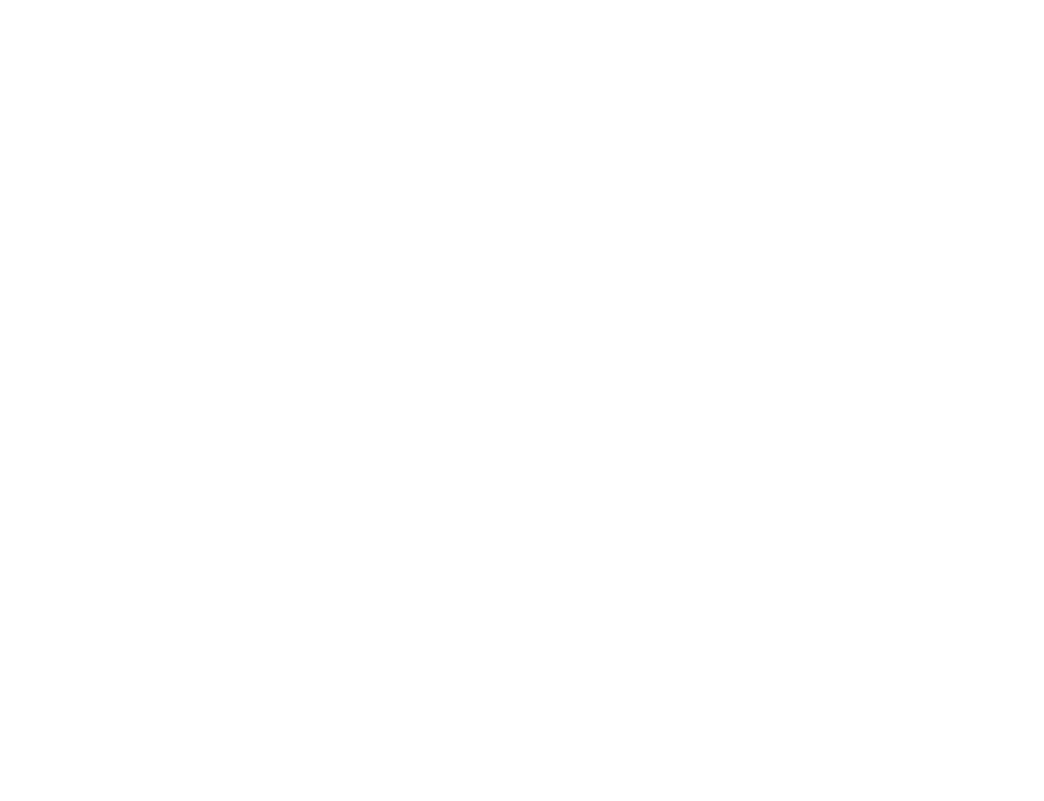
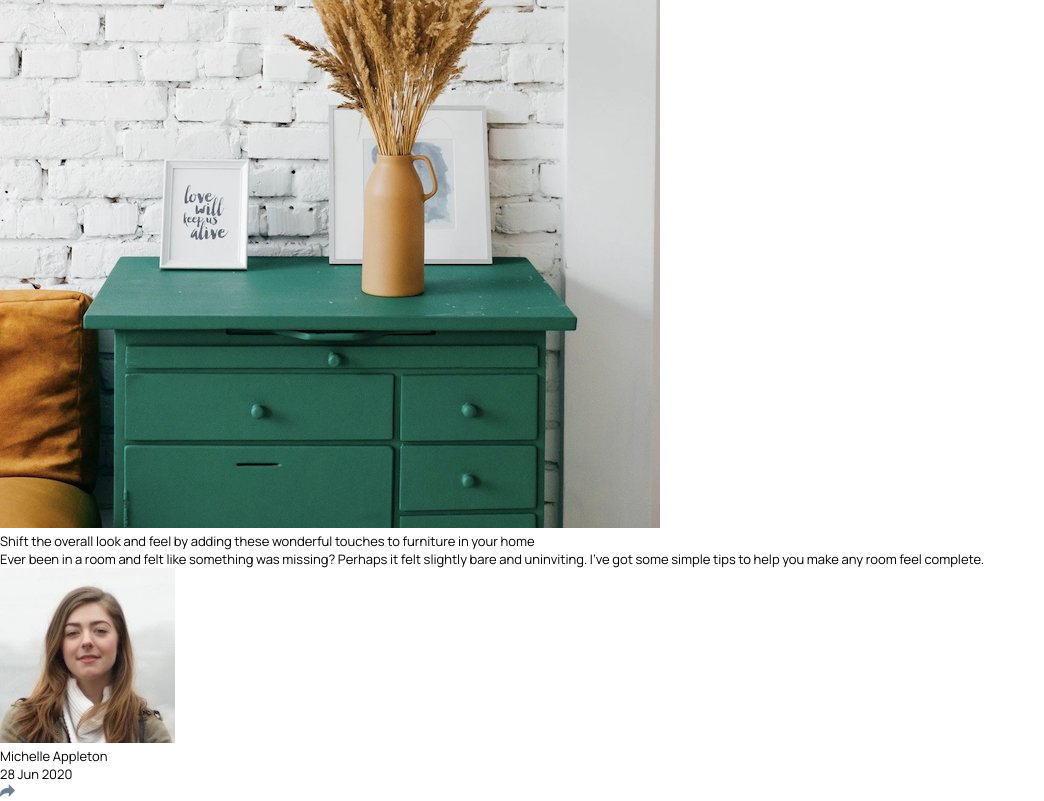
Before and after one commit to jonmc89/article-preview-component-master, a plain HTML site: page index.html in a window 1280 px wide. Shown: the whole page, without its empty margins (0-1044 px from the left). Drawn offline with Linux system fonts and the light colour scheme.

Commit message:
HTML Elements & Structure

```diff
--- a/index.html
+++ b/index.html
@@ -9,8 +9,47 @@
       sizes="32x32"
       href="./images/favicon-32x32.png"
     />
+    <link rel="preconnect" href="https://fonts.googleapis.com" />
+    <link rel="preconnect" href="https://fonts.gstatic.com" crossorigin />
+    <link
+      href="https://fonts.googleapis.com/css2?family=Manrope:wght@200..800&display=swap"
+      rel="stylesheet"
+    />
     <link rel="stylesheet" href="styles.css" />
     <title>Frontend Mentor | Article preview component</title>
   </head>
-  <body></body>
+  <body>
+    <main>
+      <article class="card">
+        <img
+          class="card-img"
+          src="./images/drawers.jpg"
+          alt="picture of green draws"
+        />
+        <div class="card-text-container">
+          <p class="paragraph-bold">
+            Shift the overall look and feel by adding these wonderful touches to
+            furniture in your home
+          </p>
+          <p class="paragraph-normal">
+            Ever been in a room and felt like something was missing? Perhaps it
+            felt slightly bare and uninviting. I’ve got some simple tips to help
+            you make any room feel complete.
+          </p>
+          <div class="card-profile-container">
+            <img
+              class="profile-img"
+              src="./images/avatar-michelle.jpg"
+              alt="michelle appleton"
+            />
+            <div class="profile-text">
+              <p class="name">Michelle Appleton</p>
+              <p class="date">28 Jun 2020</p>
+            </div>
+            <img src="./images/icon-share.svg" alt="share icon" />
+          </div>
+        </div>
+      </article>
+    </main>
+  </body>
 </html>
--- a/styles.css
+++ b/styles.css
@@ -0,0 +1,19 @@
+* {
+  padding: 0;
+  margin: 0;
+  box-sizing: border-box;
+}
+
+/*** Style Guide ***/
+
+:root {
+  --colour1: hsl(217, 19%, 35%);
+  --colour2: hsl(214, 17%, 51%);
+  --colour3: hsl(212, 23%, 69%);
+  --colour4: hsl(210, 46%, 95%);
+}
+
+body {
+  font-size: 13px;
+  font-family: "Manrope", sans-serif, serif;
+}
```
